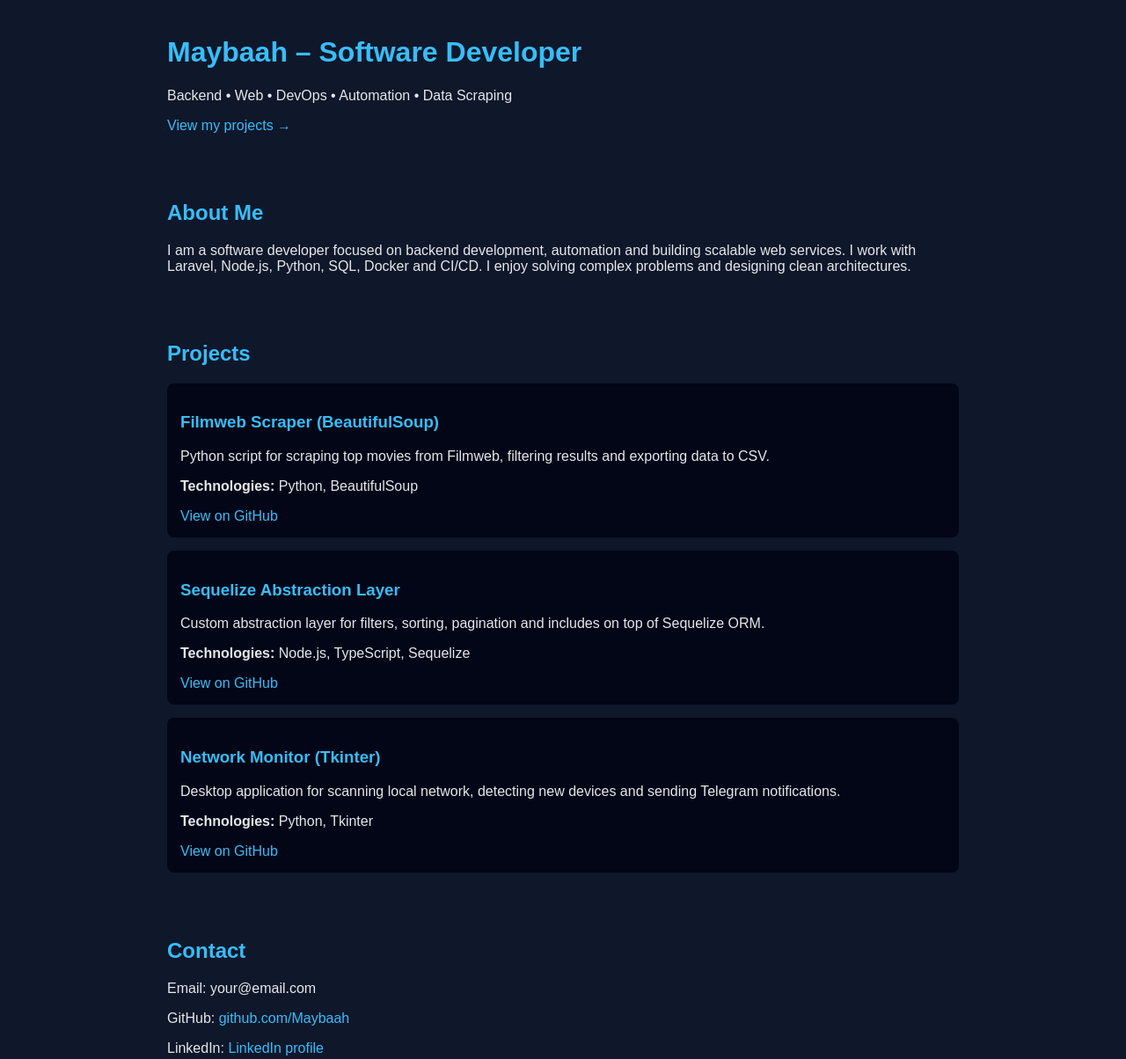
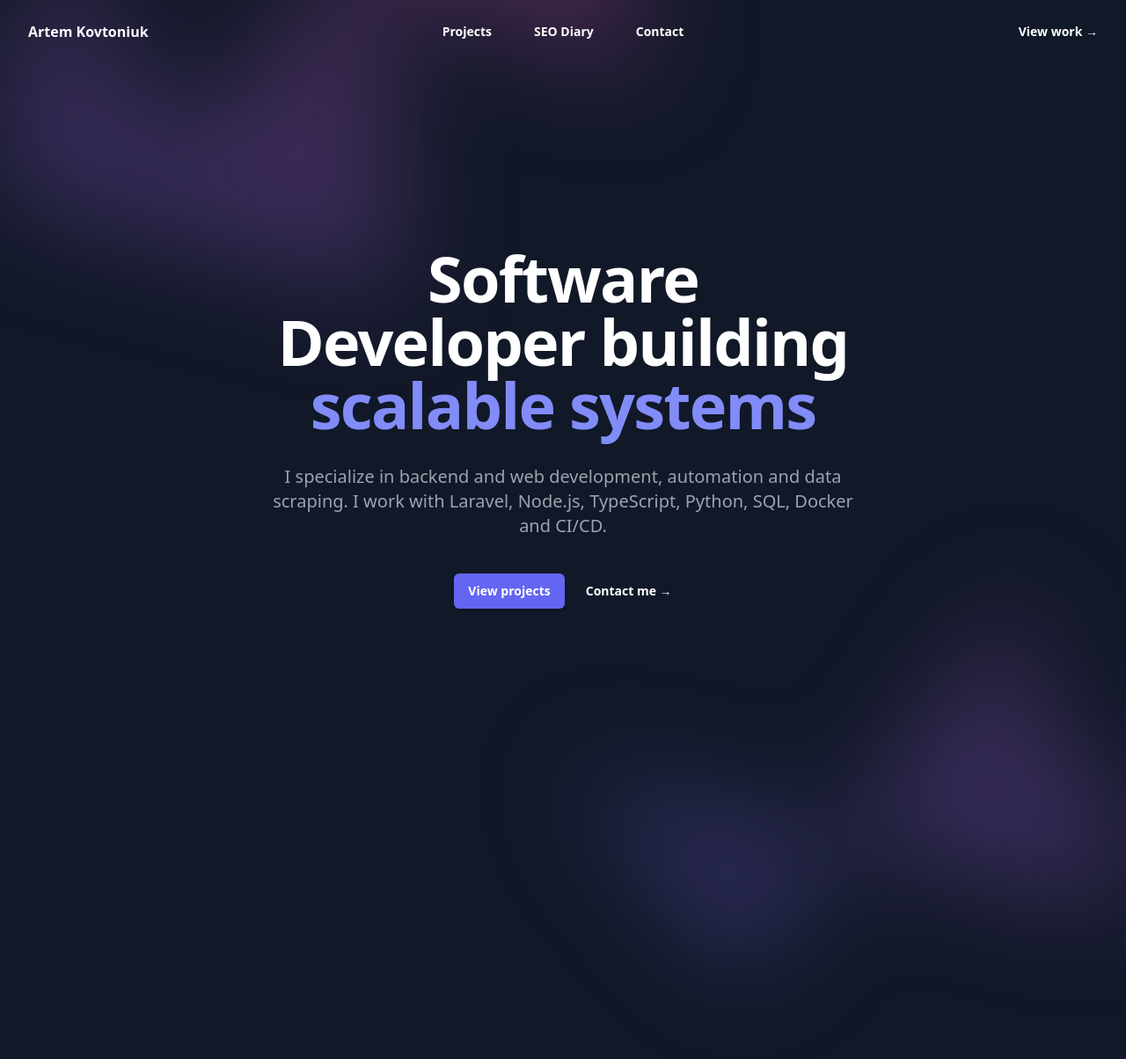
Before and after one commit to Maybaah/Maybaah.github.io, a plain HTML site: page index.html in a window 1280 px wide. Shown: the top 1204 px of the page at 88% size. After the commit the page ends 1112 px from the top, so only its background shows below. Drawn offline with nearby package versions, Linux system fonts and the light colour scheme.

Commit message:
Update index.html

```diff
--- a/index.html
+++ b/index.html
@@ -1,120 +1,162 @@
 <!DOCTYPE html>
 <html lang="en">
 <head>
-    <meta charset="UTF-8">
+    <meta charset="UTF-8" />
 
+    <!-- Tailwind CDN -->
+    <script src="https://cdn.tailwindcss.com"></script>
+
+    <!-- Google Search Console -->
     <meta name="google-site-verification" content="N1M-m4WjE8AOS7bfMLymKI0LDLnHrPKOGjiKD5J1x_w" />
 
-    <title>Maybaah – Software Developer Portfolio | Backend, Web, DevOps</title>
+    <title>
+        Artem Kovtoniuk – Software Developer Portfolio | Backend, Web, DevOps
+    </title>
 
-    <meta name="description" content="Maybaah portfolio – software developer specializing in backend, web development, automation, data scraping, DevOps, Laravel, Node.js and Python.">
-    <meta name="keywords" content="Maybaah, software developer, portfolio, backend developer, laravel, nodejs, python, devops, web developer, data scraping">
-    <meta name="author" content="Maybaah">
-    <meta name="viewport" content="width=device-width, initial-scale=1">
+    <meta
+            name="description"
+            content="Artem Kovtoniuk portfolio – software developer specializing in backend and web development, automation, data scraping and DevOps. Laravel, Node.js, TypeScript, Python."
+    />
 
-    <link rel="canonical" href="https://maybaah.github.io/">
+    <meta
+            name="keywords"
+            content="
+      Artem Kovtoniuk,
+      software developer,
+      backend developer,
+      web developer,
+      portfolio,
+      Laravel,
+      Node.js,
+      TypeScript,
+      Python,
+      DevOps,
+      automation,
+      data scraping,
+      Maybeez,
+      Maybaah
+    "
+    />
+
+    <meta name="author" content="Artem Kovtoniuk" />
+    <meta name="viewport" content="width=device-width, initial-scale=1" />
+
+    <link rel="canonical" href="https://maybaah.github.io/" />
 
     <!-- Open Graph -->
-    <meta property="og:title" content="Maybaah – Software Developer Portfolio">
-    <meta property="og:description" content="Projects, experience and contact. Backend, Web, DevOps, Automation.">
-    <meta property="og:type" content="website">
-    <meta property="og:url" content="https://maybaah.github.io/">
+    <meta property="og:title" content="Artem Kovtoniuk – Software Developer Portfolio" />
+    <meta
+            property="og:description"
+            content="Backend • Web • DevOps • Automation • Data Scraping"
+    />
+    <meta property="og:type" content="website" />
+    <meta property="og:url" content="https://maybaah.github.io/" />
 
     <!-- Schema.org Person -->
     <script type="application/ld+json">
         {
             "@context": "https://schema.org",
             "@type": "Person",
-      "name": "Maybaah",
+            "name": "Artem Kovtoniuk",
             "url": "https://maybaah.github.io/",
             "jobTitle": "Software Developer",
-      "knowsAbout": ["Backend Development", "Web Development", "DevOps", "Automation", "Data Scraping"],
+            "description": "Backend and web developer specializing in automation, data scraping and scalable systems.",
+            "knowsAbout": [
+                "Backend Development",
+                "Web Development",
+                "DevOps",
+                "Automation",
+                "Data Scraping",
+                "Laravel",
+                "Node.js",
+                "TypeScript",
+                "Python",
+                "Docker",
+                "SQL"
+            ],
             "sameAs": [
                 "https://github.com/Maybaah"
             ]
         }
     </script>
+</head>
 
-    <style>
-        body {
-            font-family: Arial, sans-serif;
-            margin: 0;
-            padding: 0;
-            background: #0f172a;
-            color: #e5e7eb;
-        }
-        header, section, footer {
-            max-width: 900px;
-            margin: auto;
-            padding: 20px;
-        }
-        h1, h2, h3 {
-            color: #38bdf8;
-        }
-        a {
-            color: #38bdf8;
-            text-decoration: none;
-        }
-        .project {
-            background: #020617;
-            padding: 15px;
-            margin-bottom: 15px;
-            border-radius: 8px;
-        }
-    </style>
-</head>
-<body>
+<body class="bg-gray-900 text-white">
 
-<header>
-    <h1>Maybaah – Software Developer</h1>
-    <p>Backend • Web • DevOps • Automation • Data Scraping</p>
-    <p><a href="projects.html">View my projects →</a></p>
+<!-- HEADER / NAV -->
+<header class="absolute inset-x-0 top-0 z-50">
+    <nav class="flex items-center justify-between p-6 lg:px-8" aria-label="Global">
+        <div class="flex lg:flex-1">
+            <a href="index.html" class="-m-1.5 p-1.5 font-semibold text-white">
+                Artem Kovtoniuk
+            </a>
+        </div>
+
+        <div class="hidden lg:flex lg:gap-x-12">
+            <a href="projects.html" class="text-sm font-semibold text-white hover:text-indigo-400">Projects</a>
+            <a href="seo-diary.html" class="text-sm font-semibold text-white hover:text-indigo-400">SEO Diary</a>
+            <a href="contact.html" class="text-sm font-semibold text-white hover:text-indigo-400">Contact</a>
+        </div>
+
+        <div class="hidden lg:flex lg:flex-1 lg:justify-end">
+            <a href="projects.html" class="text-sm font-semibold text-white hover:text-indigo-400">
+                View work →
+            </a>
+        </div>
+    </nav>
 </header>
 
-<section>
-    <h2>About Me</h2>
-    <p>
-        I am a software developer focused on backend development, automation and building scalable web services.
-        I work with Laravel, Node.js, Python, SQL, Docker and CI/CD. I enjoy solving complex problems and designing clean architectures.
-    </p>
-</section>
-
-<section>
-    <h2>Projects</h2>
-
-    <div class="project">
-        <h3>Filmweb Scraper (BeautifulSoup)</h3>
-        <p>Python script for scraping top movies from Filmweb, filtering results and exporting data to CSV.</p>
-        <p><strong>Technologies:</strong> Python, BeautifulSoup</p>
-        <a href="https://github.com/Maybaah/filmweb-scraper" target="_blank">View on GitHub</a>
+<!-- HERO -->
+<div class="relative isolate px-6 pt-14 lg:px-8">
+    <div
+            aria-hidden="true"
+            class="absolute inset-x-0 -top-40 -z-10 transform-gpu overflow-hidden blur-3xl sm:-top-80"
+    >
+        <div
+                style="clip-path: polygon(74.1% 44.1%, 100% 61.6%, 97.5% 26.9%, 85.5% 0.1%, 80.7% 2%, 72.5% 32.5%, 60.2% 62.4%, 52.4% 68.1%, 47.5% 58.3%, 45.2% 34.5%, 27.5% 76.7%, 0.1% 64.9%, 17.9% 100%, 27.6% 76.8%, 76.1% 97.7%, 74.1% 44.1%)"
+                class="relative left-[calc(50%-11rem)] aspect-[1155/678] w-[36rem] -translate-x-1/2 rotate-30 bg-gradient-to-tr from-indigo-500 to-pink-500 opacity-30 sm:left-[calc(50%-30rem)] sm:w-[72rem]"
+        ></div>
     </div>
 
-    <div class="project">
-        <h3>Sequelize Abstraction Layer</h3>
-        <p>Custom abstraction layer for filters, sorting, pagination and includes on top of Sequelize ORM.</p>
-        <p><strong>Technologies:</strong> Node.js, TypeScript, Sequelize</p>
-        <a href="https://github.com/Maybaah/sequelize-abstraction" target="_blank">View on GitHub</a>
+    <div class="mx-auto max-w-2xl py-32 sm:py-48 lg:py-56">
+        <div class="text-center">
+            <h1 class="text-5xl font-semibold tracking-tight text-balance sm:text-7xl">
+                Software Developer building
+                <span class="text-indigo-400">scalable systems</span>
+            </h1>
+
+            <p class="mt-8 text-lg font-medium text-gray-400 sm:text-xl">
+                I specialize in backend and web development, automation and data scraping.
+                I work with Laravel, Node.js, TypeScript, Python, SQL, Docker and CI/CD.
+            </p>
+
+            <div class="mt-10 flex items-center justify-center gap-x-6">
+                <a
+                        href="projects.html"
+                        class="rounded-md bg-indigo-500 px-4 py-2.5 text-sm font-semibold text-white shadow hover:bg-indigo-400"
+                >
+                    View projects
+                </a>
+                <a
+                        href="contact.html"
+                        class="text-sm font-semibold text-white hover:text-indigo-400"
+                >
+                    Contact me →
+                </a>
+            </div>
+        </div>
     </div>
 
-    <div class="project">
-        <h3>Network Monitor (Tkinter)</h3>
-        <p>Desktop application for scanning local network, detecting new devices and sending Telegram notifications.</p>
-        <p><strong>Technologies:</strong> Python, Tkinter</p>
-        <a href="https://github.com/Maybaah/network-monitor" target="_blank">View on GitHub</a>
+    <div
+            aria-hidden="true"
+            class="absolute inset-x-0 top-[calc(100%-13rem)] -z-10 transform-gpu overflow-hidden blur-3xl sm:top-[calc(100%-30rem)]"
+    >
+        <div
+                style="clip-path: polygon(74.1% 44.1%, 100% 61.6%, 97.5% 26.9%, 85.5% 0.1%, 80.7% 2%, 72.5% 32.5%, 60.2% 62.4%, 52.4% 68.1%, 47.5% 58.3%, 45.2% 34.5%, 27.5% 76.7%, 0.1% 64.9%, 17.9% 100%, 27.6% 76.8%, 76.1% 97.7%, 74.1% 44.1%)"
+                class="relative left-[calc(50%+3rem)] aspect-[1155/678] w-[36rem] -translate-x-1/2 bg-gradient-to-tr from-indigo-500 to-pink-500 opacity-30 sm:left-[calc(50%+36rem)] sm:w-[72rem]"
+        ></div>
     </div>
-
-</section>
-
-<section>
-    <h2>Contact</h2>
-    <p>Email: your@email.com</p>
-    <p>GitHub: <a href="https://github.com/Maybaah" target="_blank">github.com/Maybaah</a></p>
-    <p>LinkedIn: <a href="#" target="_blank">LinkedIn profile</a></p>
-</section>
-
-<footer>
-    <p>© 2026 Maybaah. All rights reserved.</p>
-</footer>
+</div>
 
 </body>
 </html>
```
Lines whose indentation alone changed are shown as unchanged.
